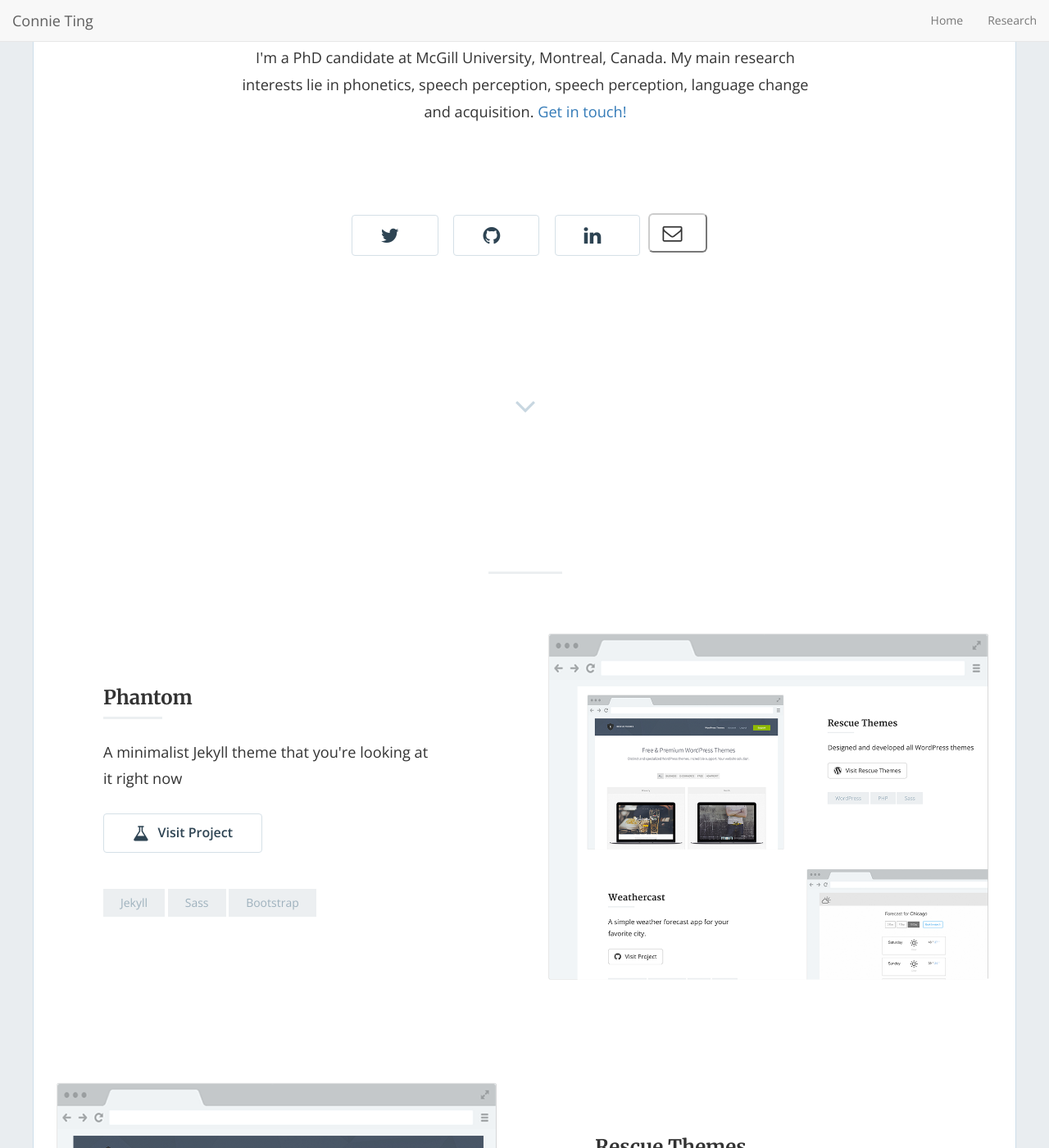
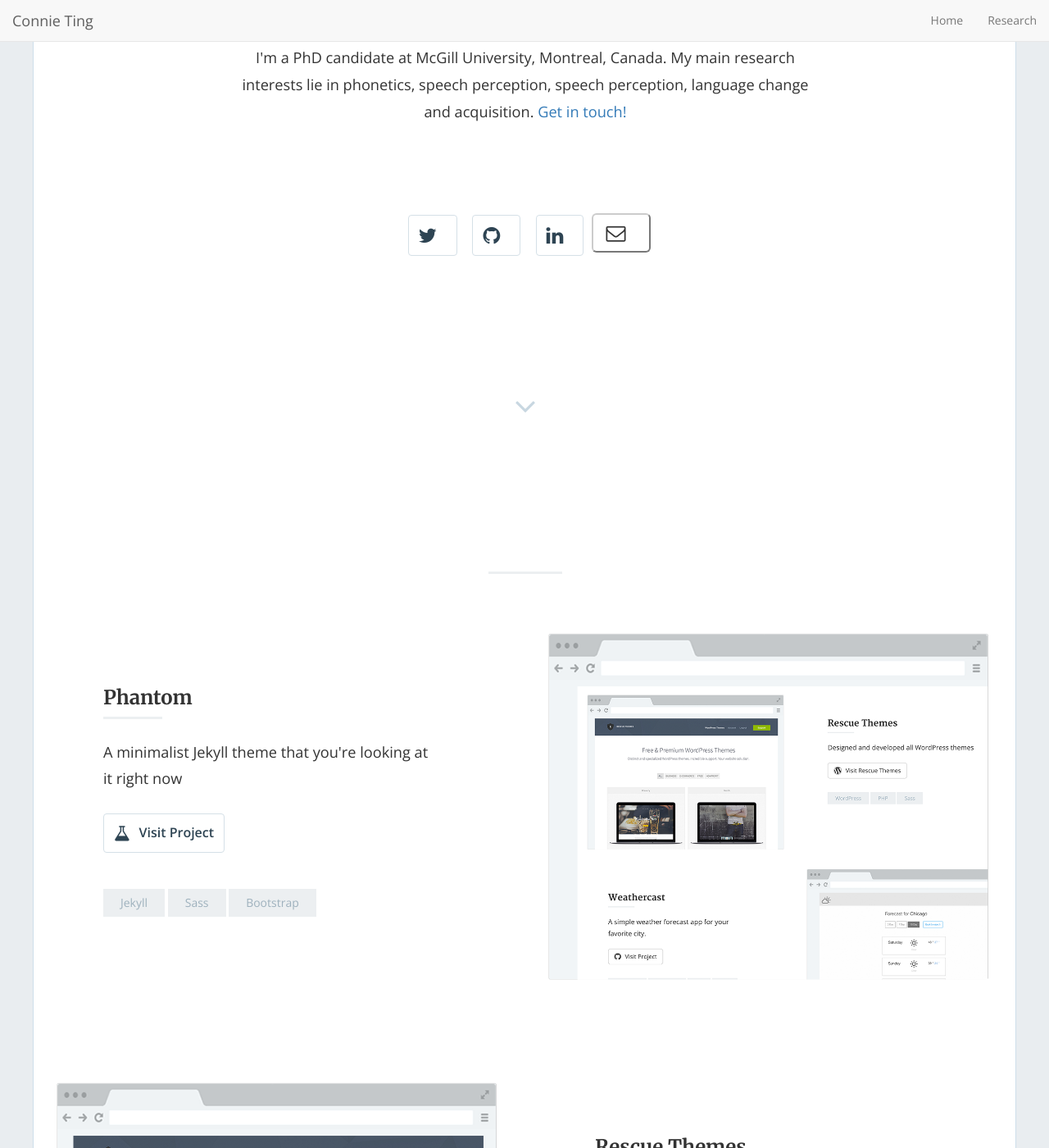
Before and after one commit to connieting/connieting.github.io, a Jekyll site: the page built from index.html, in a window 1280 px wide and 1400 px high, scrolled down 195 px. Shown: the whole window at 82% size. Built offline with Jekyll 4.4.1, drawn with Linux system fonts in a browser that asks for light colours; nearby versions of some CDN libraries; the list of posts is cut into pages by our own code.

Commit message:
Update style.scss
changed button padding to 12ex by 12ex

```diff
--- a/css/style.scss
+++ b/css/style.scss
@@ -65,7 +65,7 @@ img {
 }
 
 button.btn, input.btn {
-  padding: 12px 35px;
+  padding: 12px 12px;
   margin: 2em 0.5em;
   border: solid 1px #d5e0e7;
   border-radius: 4px;
```
